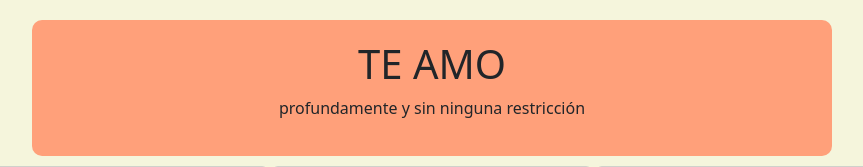
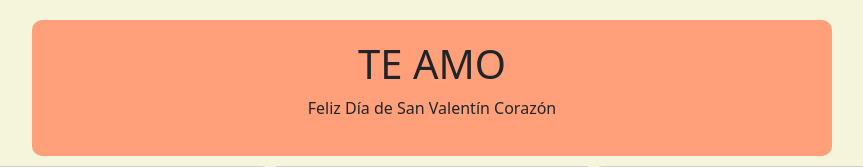
Before and after one commit to MarioMedePrsc/XyM, a PHP site: page /acepto.html in a window 1280 px wide. Shown: the top 167 px of the page, without its empty margins (208-1071 px from the left). Run offline with PHP 8.4, Linux system fonts and the light colour scheme; some libraries are stand-ins or nearby versions.

Commit message:
Correción de letras

```diff
--- a/acepto.html
+++ b/acepto.html
@@ -11,7 +11,7 @@
     <body class="bodyAcepto">
         <div class="app">
             <h1>TE AMO</h1>
-            <p>profundamente y sin ninguna restricción</p>
+            <p>Feliz Día de San Valentín Corazón</p>
         </div>
         <!--Carussel-->
         <div class="zonaCartas">
--- a/styles.css
+++ b/styles.css
@@ -1,6 +1,6 @@
 body{
     font-family: "Cooper Black", "Arial";
-    background-color: beige;
+    background-color: 	#ffa0ce;
 }
 #btnNo{
     padding: 10px 20px;
```
